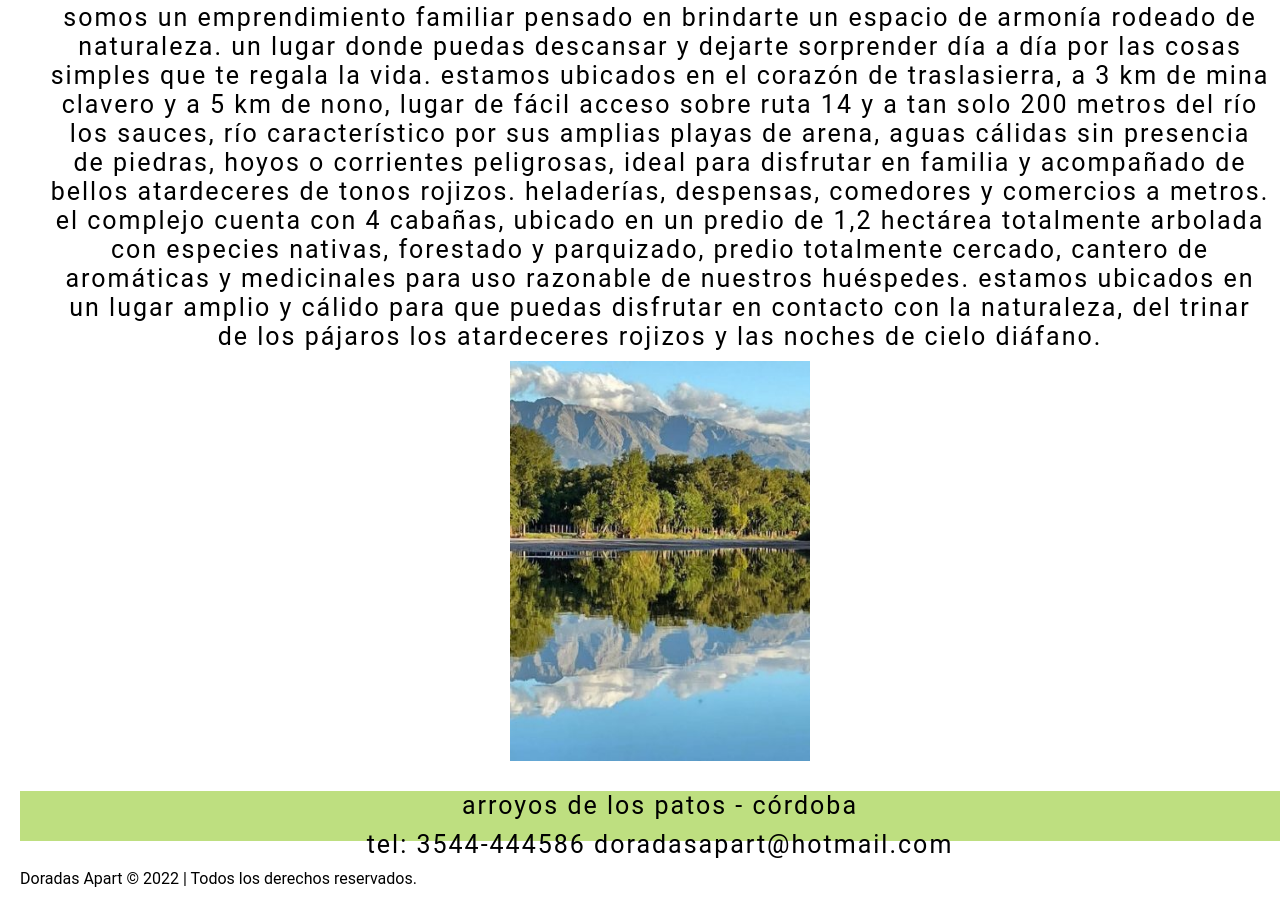
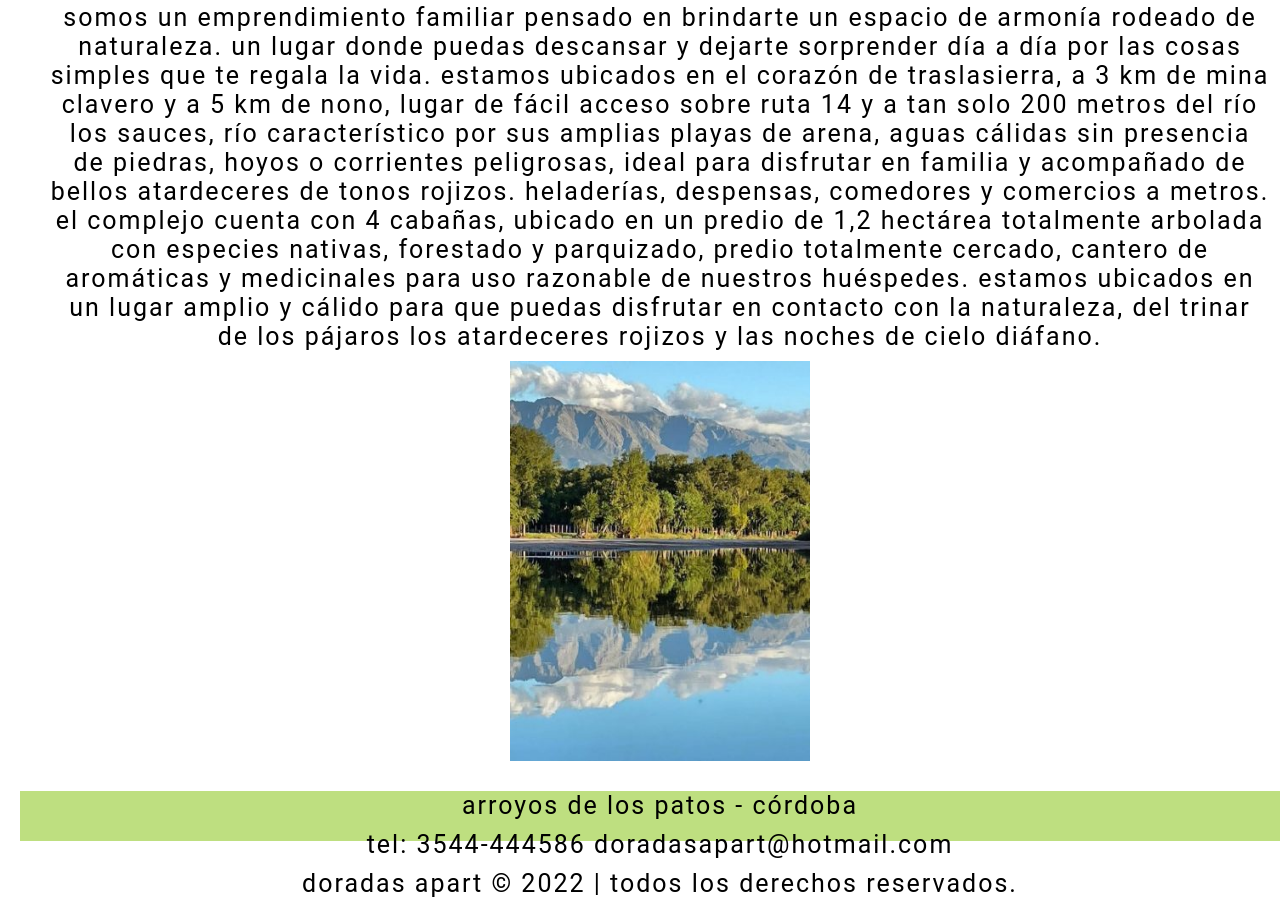
Before and after one commit to martinpiojoso/proyectofnal, a plain HTML site: page index.html in a window 1280 px wide. Shown: the part 800-1698 px from the top of the page. Drawn offline with Linux system fonts and the light colour scheme.

Commit message:
mod html

```diff
--- a/index.html
+++ b/index.html
@@ -94,7 +94,7 @@
     <div class="footer-container">
       <p class="P_container1"> Arroyos de los Patos - Córdoba</p>
       <p class="P_container2">Tel: 3544-444586  doradasapart@hotmail.com </p>
-      <p class="P_container3"></p>Doradas Apart © 2022 | Todos los derechos reservados.</p>
+      <p class="P_container3">Doradas Apart © 2022 | Todos los derechos reservados.</p>
 
     </div>
   </footer>
```
